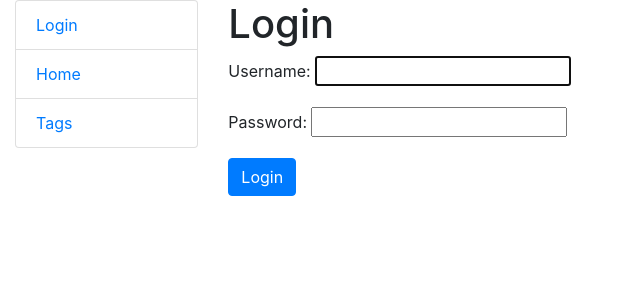
After one commit to MaxymChyncha/it-blog, a Django app: page /user/accounts/login/ in a window 1280 px wide. The commit adds this page. Shown: the top 300 px of the page, without its empty margins (0-640 px from the left). Run offline with Django 5.2, Linux system fonts and the light colour scheme.

Commit message:
feat(user/UI): implement user login and logout

```diff
--- a/config/settings.py
+++ b/config/settings.py
@@ -135,3 +135,5 @@ STATICFILES_DIRS = [
 # https://docs.djangoproject.com/en/5.0/ref/settings/#default-auto-field
 
 DEFAULT_AUTO_FIELD = "django.db.models.BigAutoField"
+
+LOGIN_REDIRECT_URL = "/posts/"
--- a/templates/includes/sidebar.html
+++ b/templates/includes/sidebar.html
@@ -1,4 +1,15 @@
 <ul class="sidebar-nav list-group">
+  {% if user.is_authenticated %}
+    <li class="list-group-item">User: <a href="{{ user.get_absolute_url }}">{{ user.get_username }}</a></li>
+    <li class="list-group-item">
+      <form action="{% url 'user:logout' %}?next={{ request.path }}" method="post">
+        {% csrf_token %}
+        <button type="submit">Logout</button>
+      </form>
+    </li>
+  {% else %}
+    <li class="list-group-item"><a href="{% url 'user:login' %}?next={{ request.path }}">Login</a></li>
+  {% endif %}
   <li class="list-group-item"><a href="{% url 'post:post-list' %}">Home</a></li>
   <li class="list-group-item"><a href="{% url 'post:tag-list' %}">Tags</a></li>
 </ul>
--- /dev/null
+++ b/templates/registration/login.html
@@ -0,0 +1,23 @@
+{% extends "base.html" %}
+
+{% block content %}
+
+  {% if form.errors %}
+    <p>Your username and password didn't match. Please try again.</p>
+  {% endif %}
+
+  <h1>Login</h1>
+
+  {% if next %}
+    <p>Please login to see this page.</p>
+  {% endif %}
+
+  <form method="post" action="{% url 'user:login' %}">
+    {% csrf_token %}
+    {{ form.as_p }}
+
+    <input type="submit" value="Login" class="btn btn-primary"/>
+    <input type="hidden" name="next" value="{{ next }}"/>
+  </form>
+
+{% endblock %}
--- a/user/urls.py
+++ b/user/urls.py
@@ -1,3 +1,7 @@
-urlpatterns = []
+from django.urls import path, include
+
+urlpatterns = [
+    path("accounts/", include("django.contrib.auth.urls")),
+]
 
 app_name = "user"
```
Also changed, not shown: templates/registration/logged_out.html (added, +7 -0 lines).
